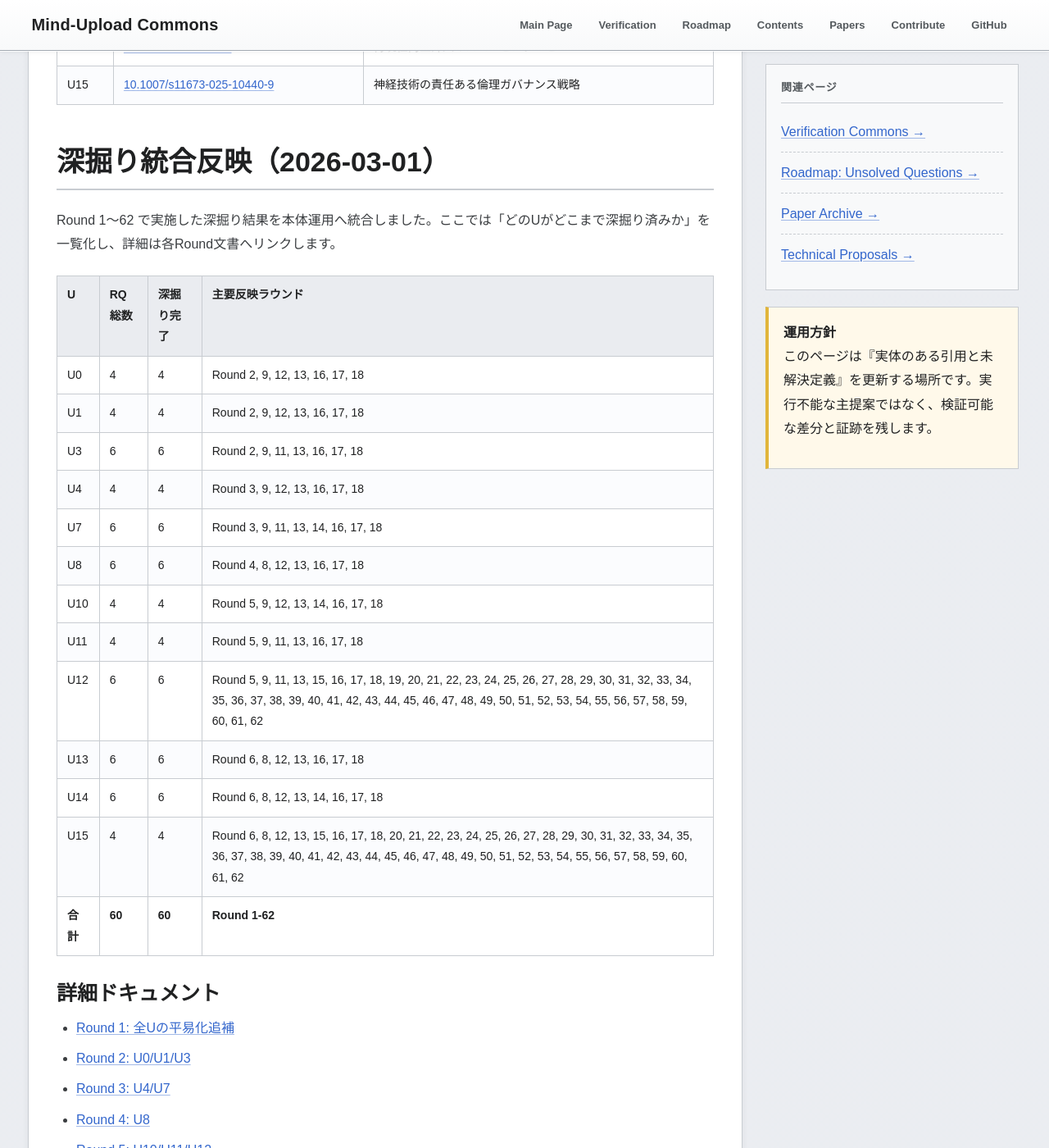
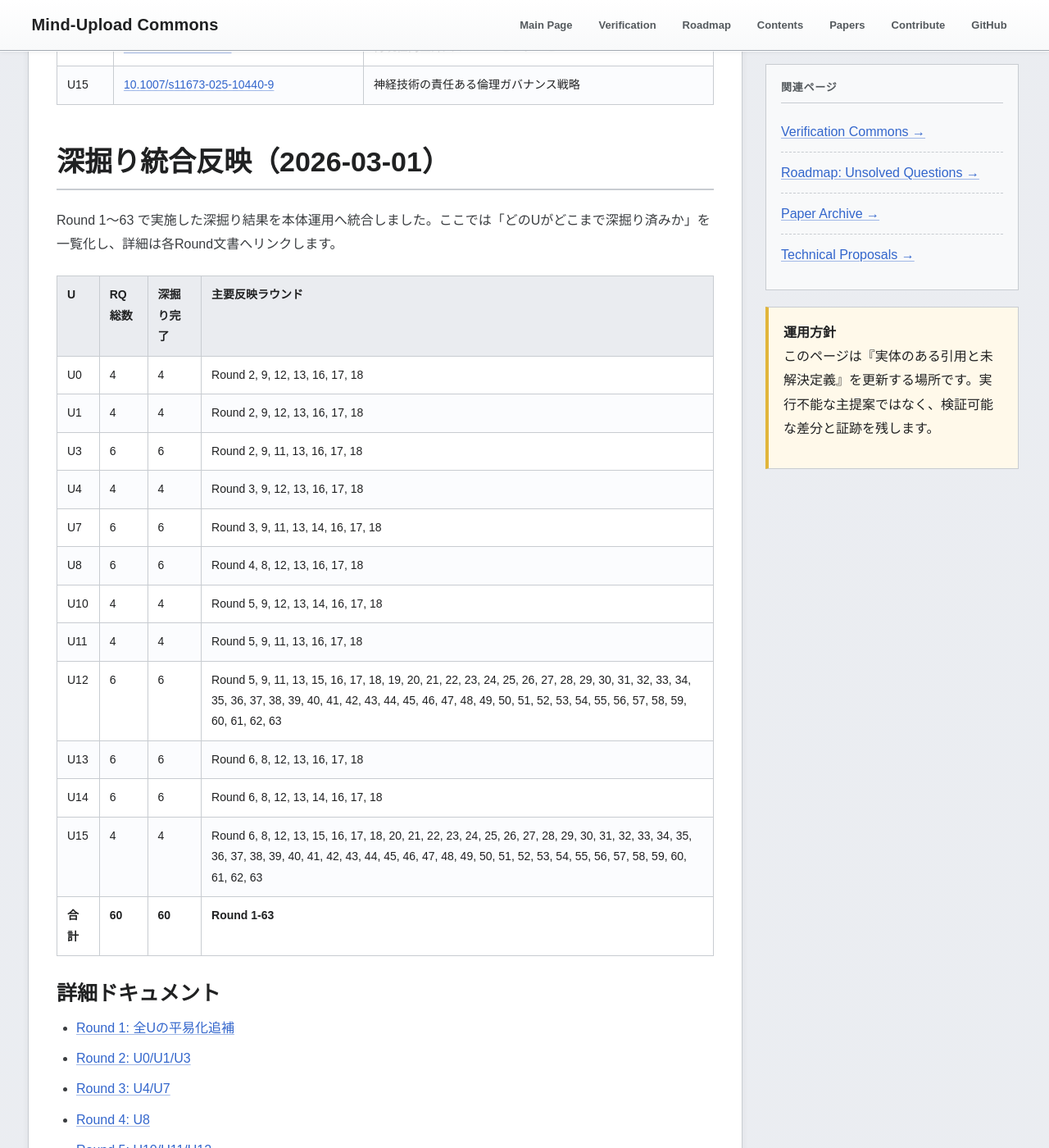
Before and after one commit to yasufumi-nakata/eegflow, a Jekyll site: the page built from research_harvest_50.md, in a window 1280 px wide and 1400 px high, scrolled down 6243 px. Shown: the whole window at 82% size. Built offline with Jekyll 4.4.1, drawn with Linux system fonts in a browser that asks for light colours; some of the changed text lies outside the part shown.

Commit message:
Add Round 63 closure maintenance and reopen candidate triage

```diff
--- a/research_harvest_50.md
+++ b/research_harvest_50.md
@@ -156,7 +156,7 @@
 <section class="section" id="deepening-integration-20260301">
 <h2 class="section-title">深掘り統合反映（2026-03-01）</h2>
 <p>
-Round 1〜62 で実施した深掘り結果を本体運用へ統合しました。ここでは「どのUがどこまで深掘り済みか」を一覧化し、詳細は各Round文書へリンクします。
+Round 1〜63 で実施した深掘り結果を本体運用へ統合しました。ここでは「どのUがどこまで深掘り済みか」を一覧化し、詳細は各Round文書へリンクします。
 </p>
 <table class="data-table">
 <thead><tr><th>U</th><th>RQ総数</th><th>深掘り完了</th><th>主要反映ラウンド</th></tr></thead><tbody>
@@ -168,11 +168,11 @@
 <tr><td>U8</td><td>6</td><td>6</td><td>Round 4, 8, 12, 13, 16, 17, 18</td></tr>
 <tr><td>U10</td><td>4</td><td>4</td><td>Round 5, 9, 12, 13, 14, 16, 17, 18</td></tr>
 <tr><td>U11</td><td>4</td><td>4</td><td>Round 5, 9, 11, 13, 16, 17, 18</td></tr>
-<tr><td>U12</td><td>6</td><td>6</td><td>Round 5, 9, 11, 13, 15, 16, 17, 18, 19, 20, 21, 22, 23, 24, 25, 26, 27, 28, 29, 30, 31, 32, 33, 34, 35, 36, 37, 38, 39, 40, 41, 42, 43, 44, 45, 46, 47, 48, 49, 50, 51, 52, 53, 54, 55, 56, 57, 58, 59, 60, 61, 62</td></tr>
+<tr><td>U12</td><td>6</td><td>6</td><td>Round 5, 9, 11, 13, 15, 16, 17, 18, 19, 20, 21, 22, 23, 24, 25, 26, 27, 28, 29, 30, 31, 32, 33, 34, 35, 36, 37, 38, 39, 40, 41, 42, 43, 44, 45, 46, 47, 48, 49, 50, 51, 52, 53, 54, 55, 56, 57, 58, 59, 60, 61, 62, 63</td></tr>
 <tr><td>U13</td><td>6</td><td>6</td><td>Round 6, 8, 12, 13, 16, 17, 18</td></tr>
 <tr><td>U14</td><td>6</td><td>6</td><td>Round 6, 8, 12, 13, 14, 16, 17, 18</td></tr>
-<tr><td>U15</td><td>4</td><td>4</td><td>Round 6, 8, 12, 13, 15, 16, 17, 18, 20, 21, 22, 23, 24, 25, 26, 27, 28, 29, 30, 31, 32, 33, 34, 35, 36, 37, 38, 39, 40, 41, 42, 43, 44, 45, 46, 47, 48, 49, 50, 51, 52, 53, 54, 55, 56, 57, 58, 59, 60, 61, 62</td></tr>
-<tr><td><strong>合計</strong></td><td><strong>60</strong></td><td><strong>60</strong></td><td><strong>Round 1-62</strong></td></tr>
+<tr><td>U15</td><td>4</td><td>4</td><td>Round 6, 8, 12, 13, 15, 16, 17, 18, 20, 21, 22, 23, 24, 25, 26, 27, 28, 29, 30, 31, 32, 33, 34, 35, 36, 37, 38, 39, 40, 41, 42, 43, 44, 45, 46, 47, 48, 49, 50, 51, 52, 53, 54, 55, 56, 57, 58, 59, 60, 61, 62, 63</td></tr>
+<tr><td><strong>合計</strong></td><td><strong>60</strong></td><td><strong>60</strong></td><td><strong>Round 1-63</strong></td></tr>
 </tbody></table>
 
 <h3>詳細ドキュメント</h3>
@@ -239,6 +239,7 @@
 <li><a href="research_deepening_round60_2026-03-01.html">Round 60: 公開結果マトリクスと未解消エスカレーション登録固定</a></li>
 <li><a href="research_deepening_round61_2026-03-01.html">Round 61: 公開実行チェックとエスカレーション解消計画固定</a></li>
 <li><a href="research_deepening_round62_2026-03-01.html">Round 62: クローズ証明と再開ガード固定</a></li>
+<li><a href="research_deepening_round63_2026-03-01.html">Round 63: クローズ維持スケジュールと再開候補トリアージ固定</a></li>
 </ul>
 
 <h3>整合性監査（証跡）</h3>
@@ -610,6 +611,12 @@
 Round 62 のクローズ証明と再開ガード固定は
 <a href="automation/rq_regulation_closure_certification_round62_2026-03-01.csv" target="_blank">rq_regulation_closure_certification_round62_2026-03-01.csv</a>（問い別クローズ証明チェック）と
 <a href="automation/rq_regulation_reopen_guard_round62_2026-03-01.csv" target="_blank">rq_regulation_reopen_guard_round62_2026-03-01.csv</a>（問い別再開ガード条件）
+に記録しています。
+</p>
+<p class="small">
+Round 63 のクローズ維持スケジュールと再開候補トリアージ固定は
+<a href="automation/rq_regulation_closure_maintenance_schedule_round63_2026-03-01.csv" target="_blank">rq_regulation_closure_maintenance_schedule_round63_2026-03-01.csv</a>（問い別クローズ維持スケジュール）と
+<a href="automation/rq_regulation_reopen_candidate_triage_round63_2026-03-01.csv" target="_blank">rq_regulation_reopen_candidate_triage_round63_2026-03-01.csv</a>（問い別再開候補トリアージ）
 に記録しています。
 </p>
 </section>
```
Also changed, not shown: automation/rq_regulation_closure_maintenance_schedule_round63_2026-03-01.csv (added, +11 -0 lines), automation/rq_regulation_reopen_candidate_triage_round63_2026-03-01.csv (added, +11 -0 lines), research_deepening_continue_guide_2026-03-01.md (+6 -2 lines), research_deepening_round63_2026-03-01.md (added, +64 -0 lines).
